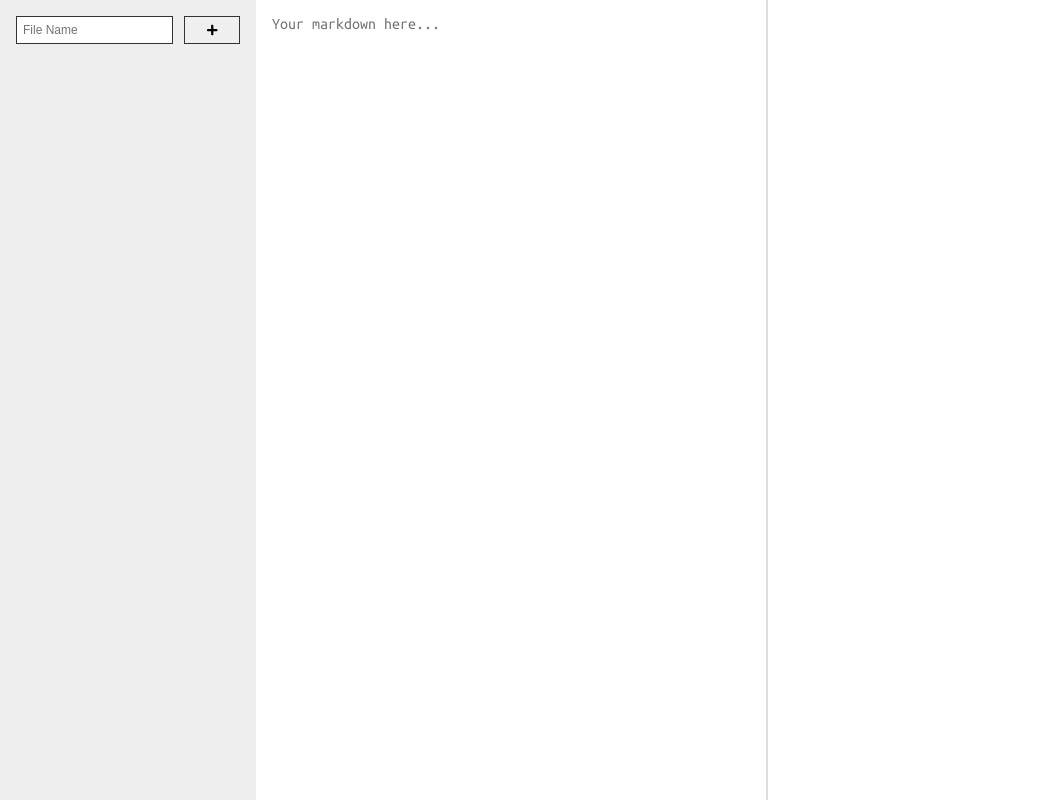
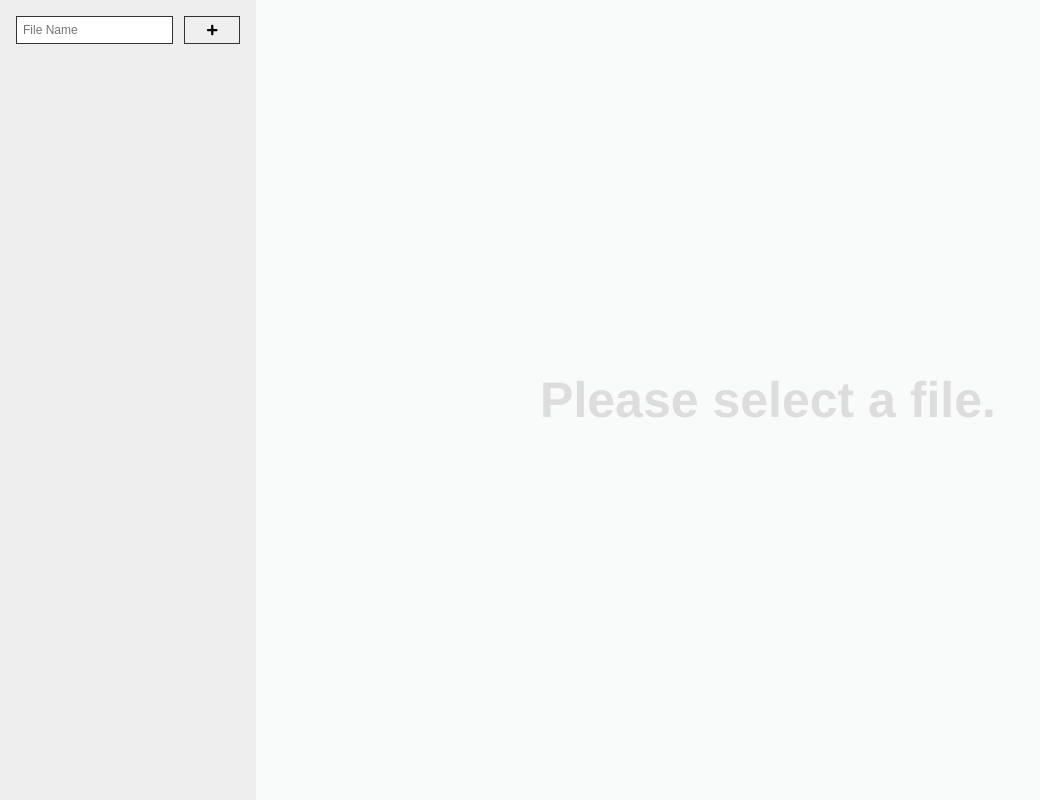
Before and after one commit to ankurrsinghal/markdown-editor, a Vue app: page / in a window 1280 px wide. Shown: the whole page, without its empty margins (0-1040 px from the left). Built offline with nearby package versions, Linux system fonts and the light colour scheme.

Commit message:
Added and tested a selectedFile data property to App.vue and a .no-file-selected element

```diff
--- a/src/App.vue
+++ b/src/App.vue
@@ -7,8 +7,13 @@
         </div>
       </div>
       <div class="content">
-        <editor v-model="content"></editor>
-        <renderer :markdown="content"></renderer>
+        <template v-if="selectedFile">
+          <editor v-model="selectedFile.content"></editor>
+          <renderer :markdown="selectedFile.content"></renderer>
+        </template>
+        <div v-else class="no-file-selected">
+          <h1>Please select a file.</h1>
+        </div>
       </div>
   </div>
 </template>
@@ -22,7 +27,7 @@
 export default {
   data () {
     return {
-      content: '',
+      selectedFile: null,
       files: []
     }
   },
@@ -77,4 +82,17 @@
   margin-top: 1.5em;
 }
 
+.no-file-selected {
+  flex-basis: 100%;
+  background-color: #f9fafa;
+  color: #ddd;
+  display: flex;
+  justify-content: center;
+  align-items: center;
+}
+
+.no-file-selected h1 {
+  font-size: 50px;
+}
+
 </style>
```
Also changed, not shown: 1 other file (tests, documents, lock files or other folders).
